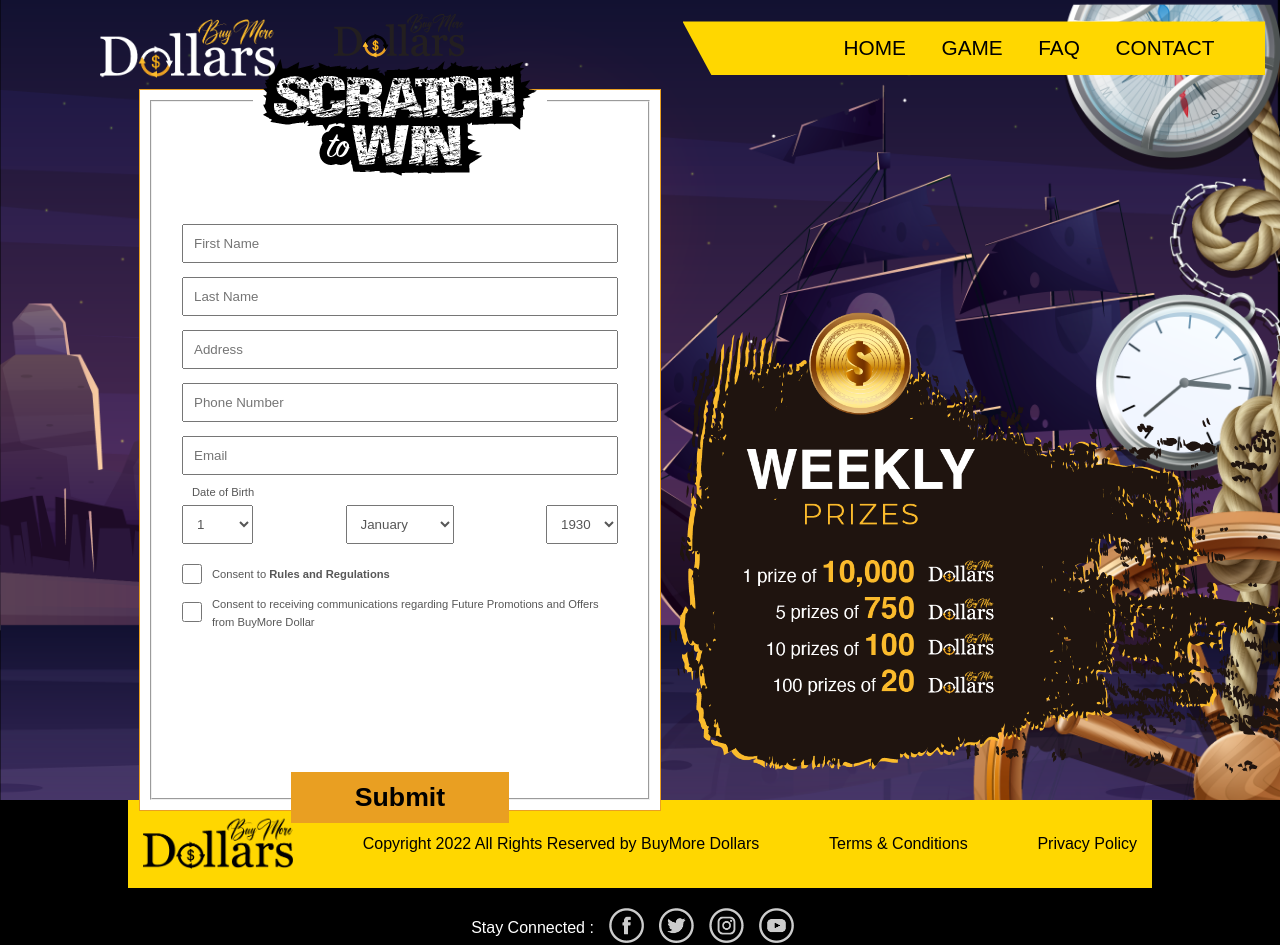
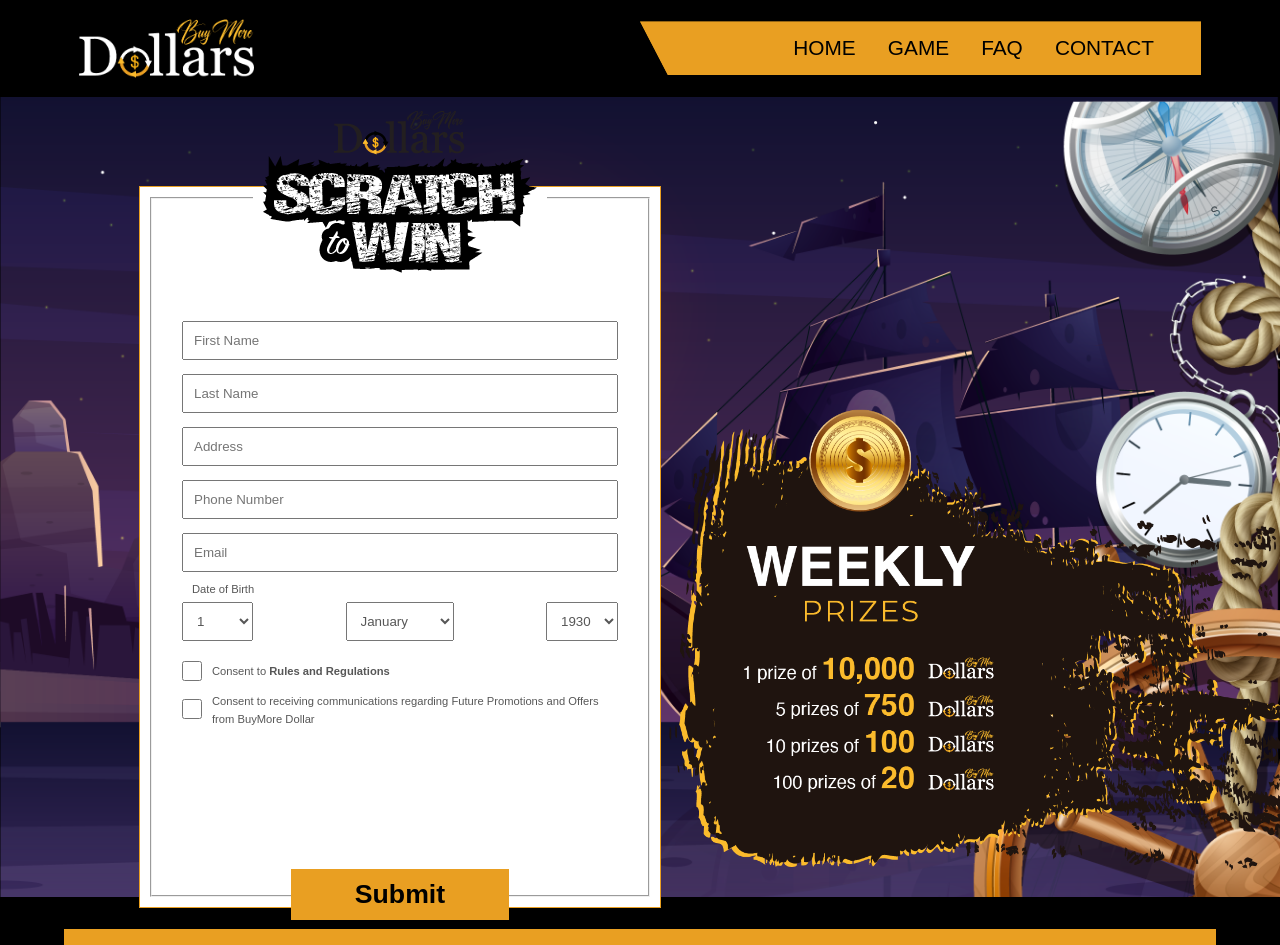
Before and after one commit to bull-chris/scratch-to-win, a React (Create React App) app in the folder scratch-to-win-react/: page / in a window 1280 px wide. Shown: the top 945 px of the page. Built offline with nearby package versions, Linux system fonts and the light colour scheme.

Commit message:
Styling added for nav and changed all gold color to orange

```diff
--- a/scratch-to-win-react/src/css/style.css
+++ b/scratch-to-win-react/src/css/style.css
@@ -12,6 +12,18 @@
 }
 
 /* Header Styles */
+
+.navBar {
+    margin: auto;
+    width: 90%;
+    background-color: black;
+    color: black;
+    display: flex;
+    align-items: center;
+    justify-content: space-between;
+    padding: 15px;
+}
+/*
 .navBar {
     display: flex;
     align-items: center;
@@ -23,7 +35,8 @@
     z-index: 10000;
     width: 100%;
     font-weight: 400;
-}
+    background-color: black;
+}*/
 
 .logo:hover{
     cursor: pointer;
@@ -33,6 +46,11 @@
     width: 50%;
     position: relative;
     padding: 15px;
+    background: #E99F22;
+    --p: polygon(0 0, 100% 0%, 100% 100%, 5% 100%);
+    -webkit-clip-path: var(--p);
+    clip-path: var(--p);
+    content: "";
     /* filter: drop-shadow(5px 6px 3px rgba(50, 50, 0, 1)); */
 }
 
@@ -43,7 +61,7 @@
     right: 0;
     bottom: 0;
     left: 0;
-    background: gold;
+    background: #E99F22;
     --p: polygon(0 0, 100% 0%, 100% 100%, 5% 100%);
     -webkit-clip-path: var(--p);
     clip-path: var(--p);
@@ -90,7 +108,7 @@
 .heroImg .hero-bg {
     width: 100%;
     height: auto;
-    border-bottom: 5px solid gold;
+    border-bottom: 5px solid #E99F22;
 }
 
 .hero-content {
@@ -129,7 +147,7 @@
     font-size: 4rem;
     padding: 10px;
     text-transform: uppercase;
-    color: gold;
+    color: #E99F22;
 }
 
 .info h1 {
@@ -197,7 +215,7 @@
 }
 
 .verticalTab {
-    background-color: gold;
+    background-color: #E99F22;
     color: black;
     font-size: 1.5rem;
     width: 350px;
@@ -224,7 +242,7 @@
     font-size: 2rem;
     text-transform: uppercase;
     outline: none;
-    border: 1px solid gold;
+    border: 1px solid #E99F22;
     margin-bottom: 25px;
     margin-top: 25px;
 }
@@ -255,13 +273,14 @@
 
 .footerContainer {
     margin: auto;
-    width: 80%;
-    background-color: gold;
+    width: 90%;
+    background-color: #E99F22;
     color: black;
     display: flex;
     align-items: center;
     justify-content: space-between;
     padding: 15px;
+    margin-top: 2rem;
 }
 
 .footerContainer a:hover{
```
